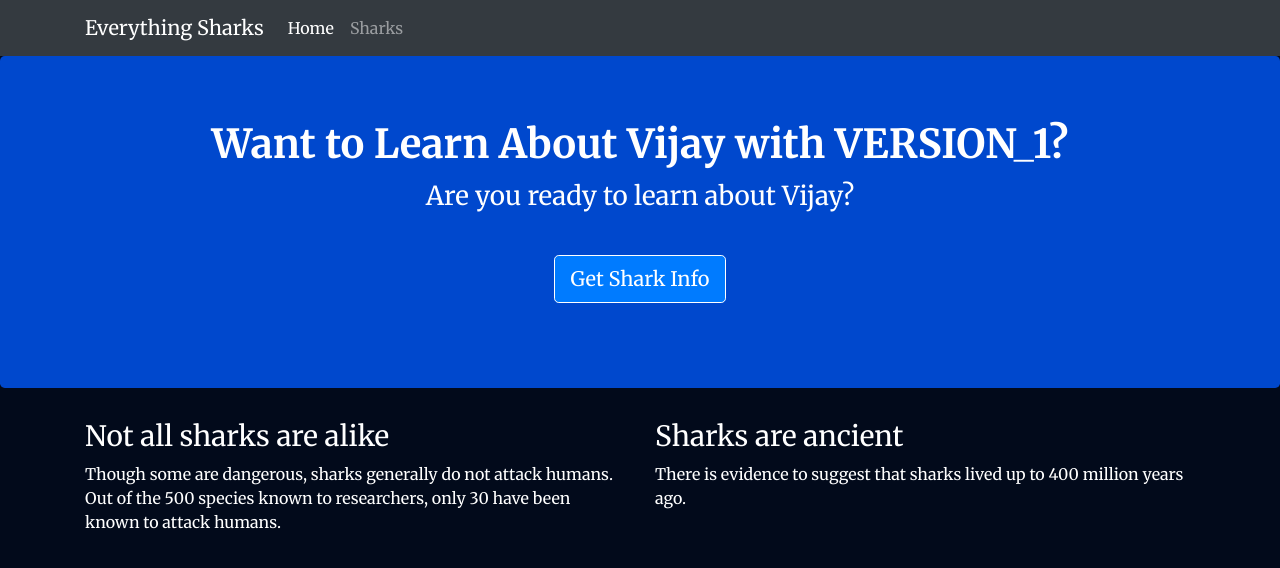
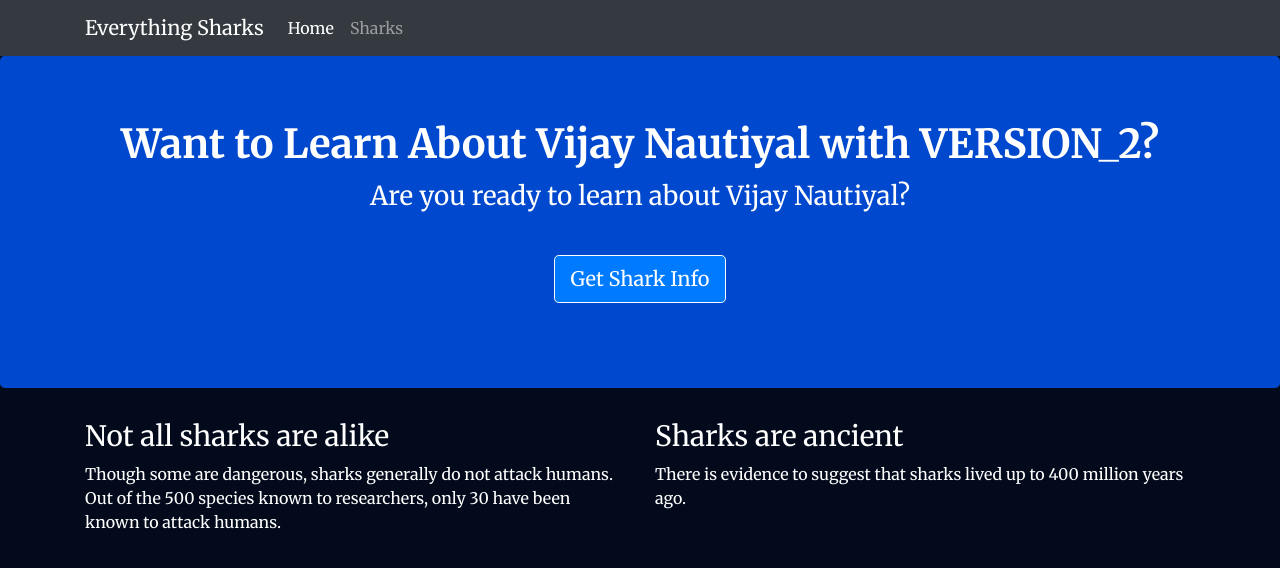
Before and after one commit to vijaynauti/jenkins_cicd, a website: page views/index.html in a window 1280 px wide. Drawn offline with nearby package versions, Linux system fonts and the light colour scheme.

Commit message:
Version2

```diff
--- a/views/index.html
+++ b/views/index.html
@@ -27,8 +27,8 @@
     </nav>
     <div class="jumbotron">
         <div class="container">
-            <h1>Want to Learn About Vijay with VERSION_1?</h1>
-            <p>Are you ready to learn about Vijay?</p>
+            <h1>Want to Learn About Vijay Nautiyal with VERSION_2?</h1>
+            <p>Are you ready to learn about Vijay Nautiyal?</p>
             <br>
             <p><a class="btn btn-primary btn-lg" href="/sharks" role="button">Get Shark Info</a>
             </p>
```
